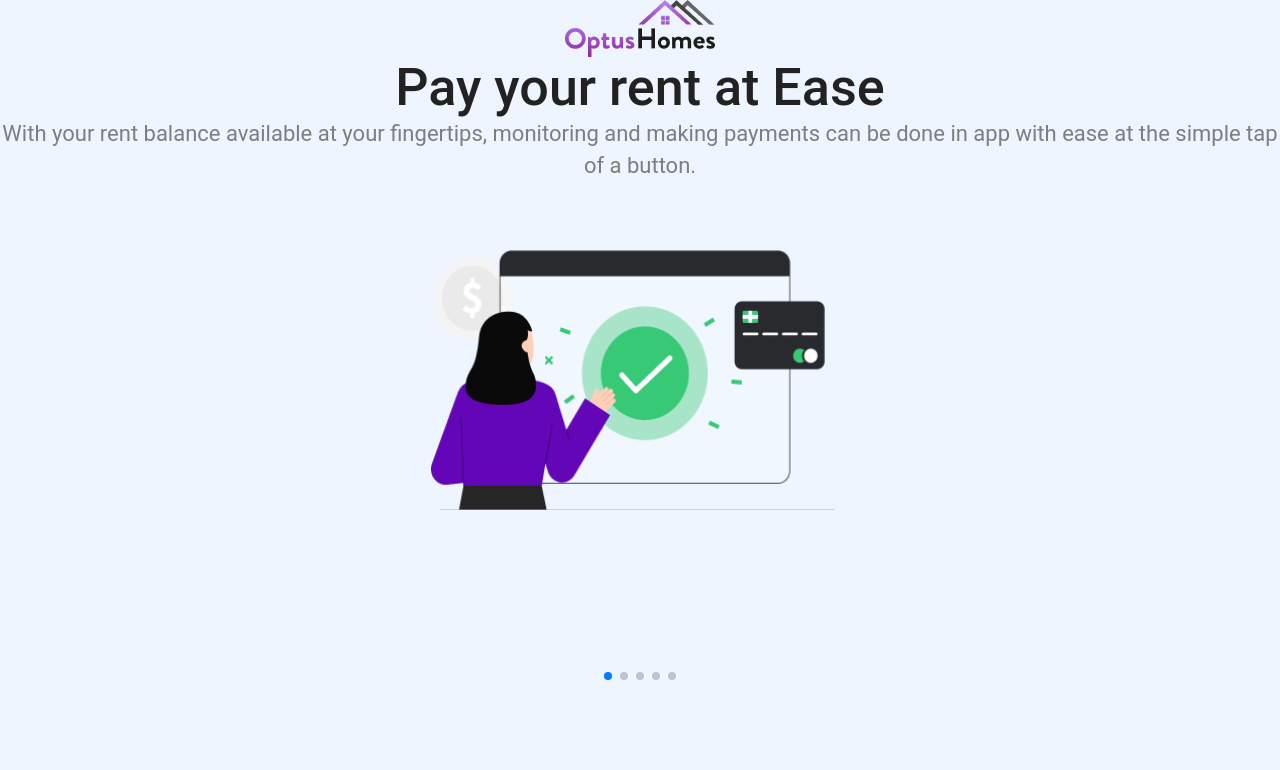
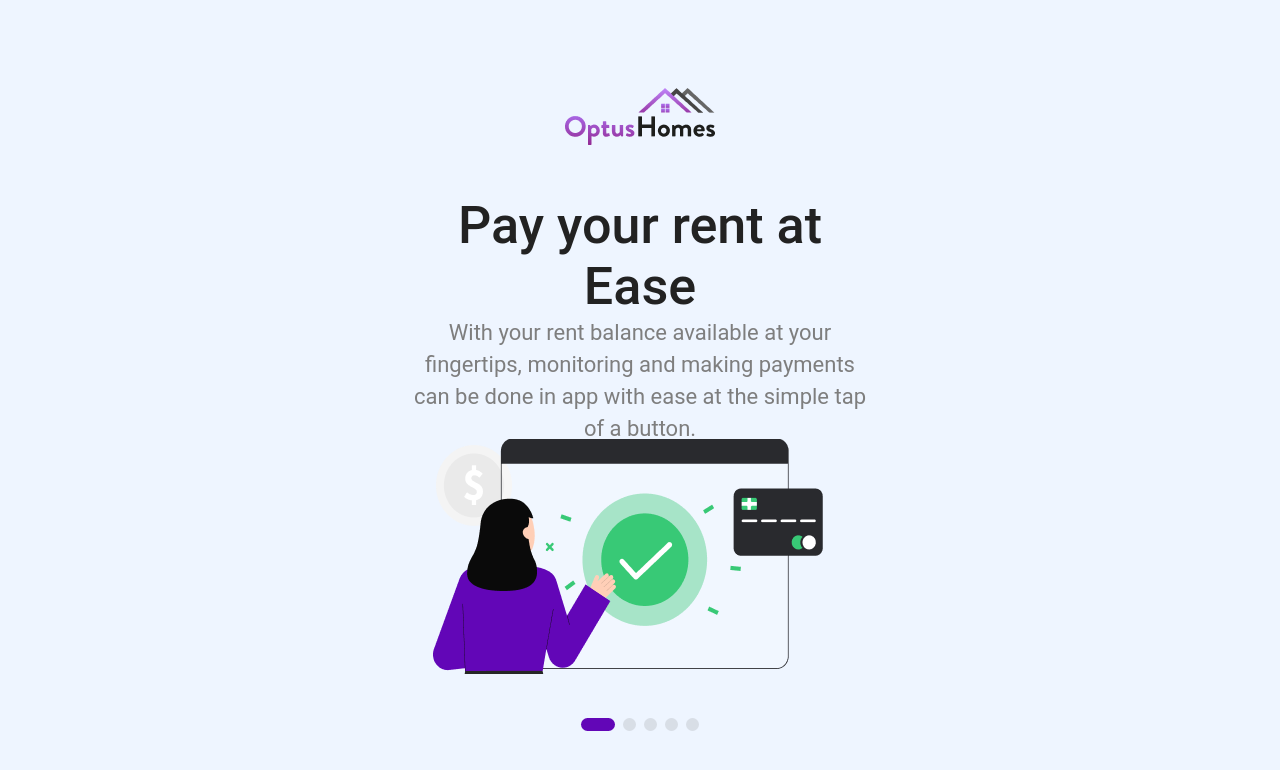
Before and after one commit to sahilvasuja/optus, a Next.js app: page / in a window 1280 px wide. Shown: the top 770 px of the page. Built offline with nearby package versions, Linux system fonts and the light colour scheme.

Commit message:
refactor: change the style by removing absolute

```diff
--- a/app/component/sliderdata/main.module.css
+++ b/app/component/sliderdata/main.module.css
@@ -1,15 +1,17 @@
 .sliderdata {
-
+    /* border: 1px solid black; */
+    gap:10px;
     /* width: 554px; */
     height: 173px;
     flex: none;
     order: 1;
     flex-grow: 0;
+
 }
 
 .heading {
+    width: 470px;
     /* position: absolute;
-    width: 490px;
     height: 61px;
     left: 32px;
     top: 0px; */
@@ -23,9 +25,10 @@
 }
 
 .text {
-    /* position: absolute;
-    width: 554px;
-    height: 96px;
+    position: absolute;
+    /* height: 96px; */
+    width: 470px;
+    /*
     left: 0px;
     top: 77px; */
     font-family: 'Roboto';
@@ -38,25 +41,29 @@
 }
 
 .girldiv {
-
+    padding-top: 50px;
+    padding-bottom: 50px;
     display: flex;
     justify-content: center;
     align-items: center;
-
+    /* border: 1px solid black; */
+    /* height: 419px;
+    width: 418px; */
     /* position: absolute;
-    height: 419px;
-    width: 418px;
     left: 68px;
     top: 330px; */
-    /* border-radius: 0px;
+    border-radius: 0px;
     flex: none;
     order: 2;
-    flex-grow: 0; */
+    flex-grow: 0;
 }
 
 .girllogo {
-    /* width: 414px;
-    height: 277px; */
+    /* border: 1px solid black; */
+    padding-top: 21px;
+    padding-bottom: 21px;
+    width: 414px;
+    height: 277px;
     /* left: 2px;
     top: 71px; */
 }
--- a/app/main.module.css
+++ b/app/main.module.css
@@ -1,21 +1,24 @@
  .outer {
      /* position: absolute;
     overflow: hidden; */
-     /* width: 706px;
+     /*
      height: 966px; */
      /* left: 33px;
 top: 29px; */
      background: #EEF5FF;
-     height: 100vh
- }
+     height: 100vh;
+     /* width: 45vw; */
+     padding-top: 88px;
+    }
 
- .inner {
+    .inner {
+
      display: flex;
      flex-direction: column;
      align-items: center;
      justify-content: center;
 
-     /* gap: 50px; */
+     gap: 50px;
 
      /* position: absolute; */
      /* width: 554px;
```
Also changed, not shown: app/component/slider/Carousal.tsx (+6 -2 lines), app/component/sliderdata/data.tsx (indentation only).
